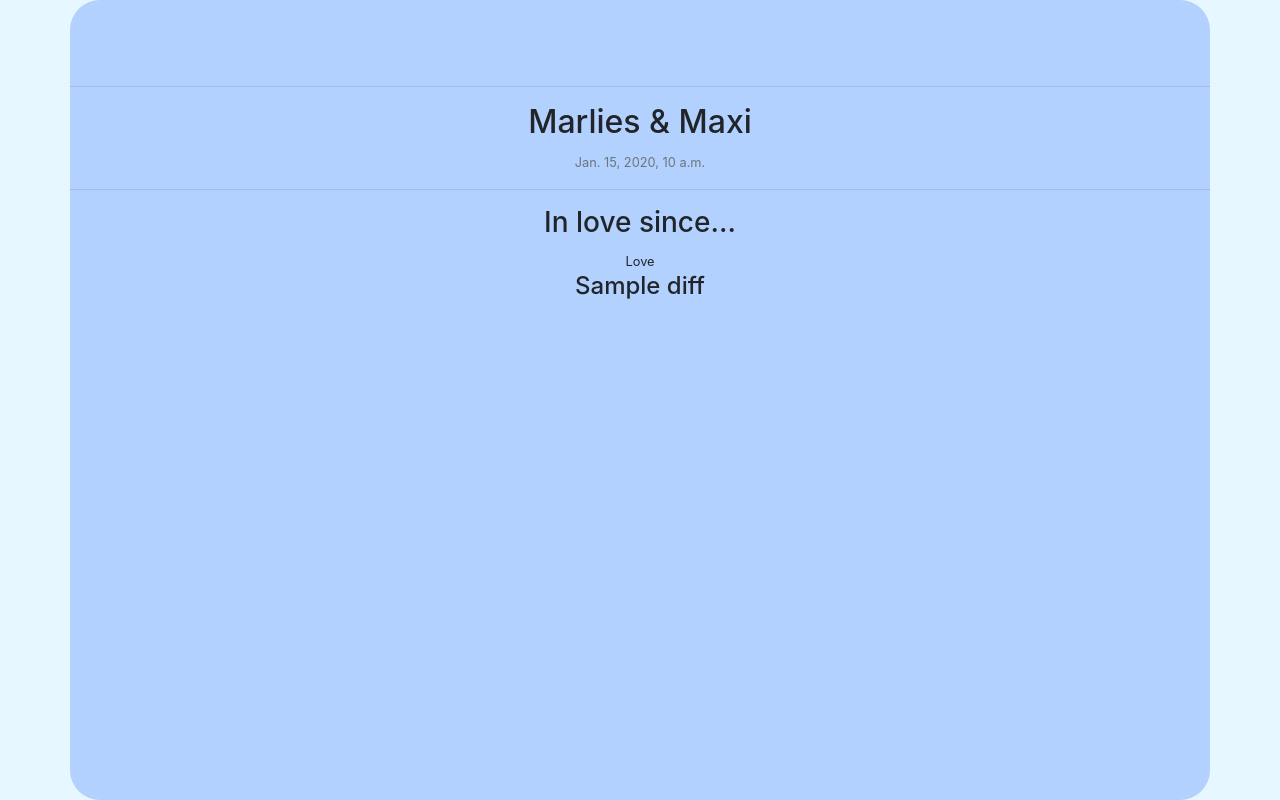
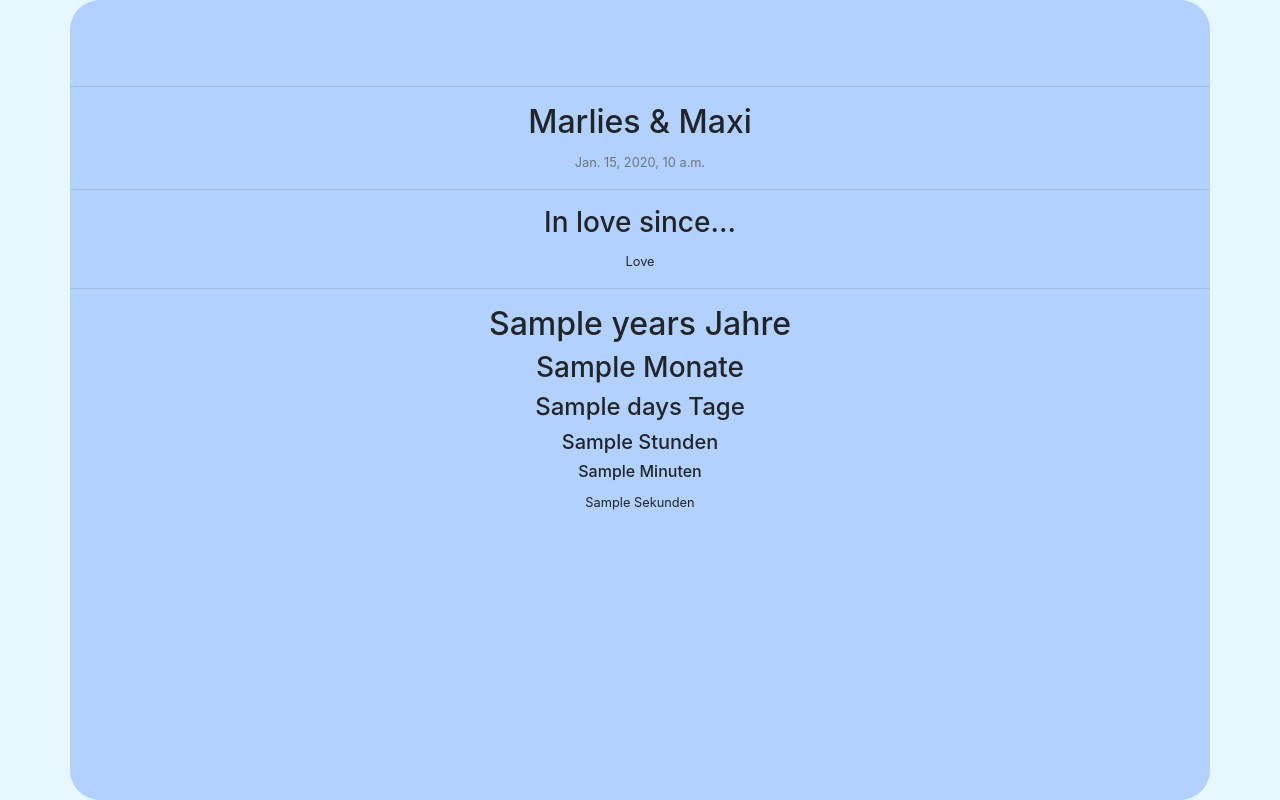
Before and after one commit to nevergofullretard/daycounter, a Django app: template tageszaehler/timer/templates/timer/home.html in a window 1280 px wide. Run offline with Django 3.2, Linux system fonts and the light colour scheme; data comes from the database, SQL or seed files in the repository; both versions use the stored data as it was after the commit; the template is opened without the code that fills it: values that come from a table or form of the project are taken from there, most other values are stand-ins (such as "Sample title", 1, 10 or a date in 2020); some libraries are stand-ins or nearby versions.

Commit message:
new cool changes, exact date difference from year to second

```diff
--- a/tageszaehler/timer/templates/timer/home.html
+++ b/tageszaehler/timer/templates/timer/home.html
@@ -12,8 +12,14 @@
         	<h3>In love since...</h3>
 
         	<small>{{ start }}</small>
+            <hr>
+        	<h2>{{ years }} Jahre</h2>
+            <h3>{{ months_fix }} Monate</h3>
+            <h4>{{ diff.days }} Tage</h4>
+            <h5>{{ hours_fix }} Stunden</h5>
+            <h6>{{ min_fix }} Minuten</h6>
+            <small>{{ sec_fix }} Sekunden</small>
 
-        	<h4>{{ diff }}</p>
         </div>
     </div>
 {% endblock %}
```
Also changed, not shown: tageszaehler/timer/views.py (+37 -5 lines), tageszaehler/db.sqlite3.
